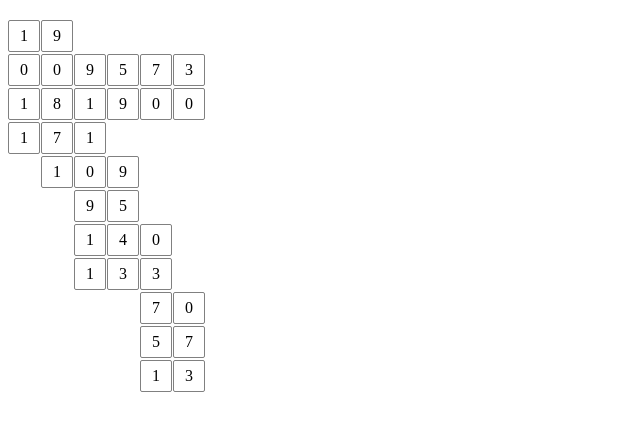
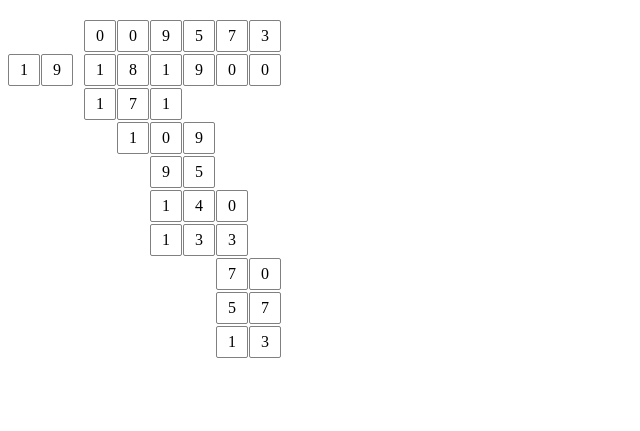
Before and after one commit to blowxian/hepeguo, a plain HTML site: page divide/index.html in a window 1280 px wide. Shown: the part 61-492 px from the top of the page, without its empty margins (0-640 px from the left). Drawn offline with Linux system fonts and the light colour scheme.

Commit message:
modify UI

```diff
--- a/divide/divide.js
+++ b/divide/divide.js
@@ -211,7 +211,7 @@ var DivideModel = function(obj) {
 
 DivideModel.prototype = {
 	setBorrow: function(boo) {
-		this.borrow =  boo;
+		this.borrow = boo;
 		return this;
 	},
 	getBorrow: function() {
--- a/divide/index.html
+++ b/divide/index.html
@@ -4,21 +4,6 @@
 <title>divide</title>
 <script type="text/javascript" src="divide.js"></script>
 <style>
-.divide {
-	height: 100%;
-	width: 100%;
-	/*background: gray;*/
-}
-.num {
-	height: 30px;
-	background: gray;
-	border-radius: 2px;
-	display: inline-block;
-	margin-bottom: 5px;
-	margin-right: 5px;
-	padding: 3px;
-	line-height: 30px;
-}
 .number {
 	height: 30px;
 	width: 30px;
@@ -32,35 +17,51 @@
 .hide {
 	visibility: hidden;
 }
+.num {
+	float: left;
+}
+#num1 {
+	padding-top: 34px;
+	padding-right: 10px;
+}
 </style>
 </head>
 <body>
 	<h1>divide</h1>
-	<div id="input"></div>
+	<div>
+		<div id="num1" class="num"></div>
+		<div id="num2" class="num"></div>
+	</div>
 </body>
 
 <script>
 var inputHTML = function(arr) {
 			var html = "";
-			for(var i = 0; i < arr.length; i++) {
+			for(var i = 1; i < arr.length; i++) {
 				for(var j = 0; j < arr[i].length; j++) {
 					if(arr[i][j].getValue() == -1) {
-						html += "<div class='number hide'>&nbsp</div>";
+						html += "<div class='number hide row" + i + "'>&nbsp</div>";
 					}
 					else {
-						html += "<div class='number'>" + arr[i][j].getValue() + "</div>";
+						html += "<div class='number row" + i + "'>" + arr[i][j].getValue() + "</div>";
 					}
 				}
 				html += "<br />";
 			}
 
-			document.getElementById("input").innerHTML = html;
+			document.getElementById("num2").innerHTML = html;
 		}
+var num1 = function(arr){
+	var html = "";
+	for(var i = 0; i < arr.length; i++) {
+	html += "<div class='number row0'>" + arr[i].getValue() + "</div>";
+	document.getElementById("num1").innerHTML = html;
+}
+}
+
 var answer = new Divide(19, 181900);
 answer.getAnswer();
-console.log(answer.list);
 inputHTML(answer.list);
-
-
+num1(answer.list[0])
 </script
 </html>
```
